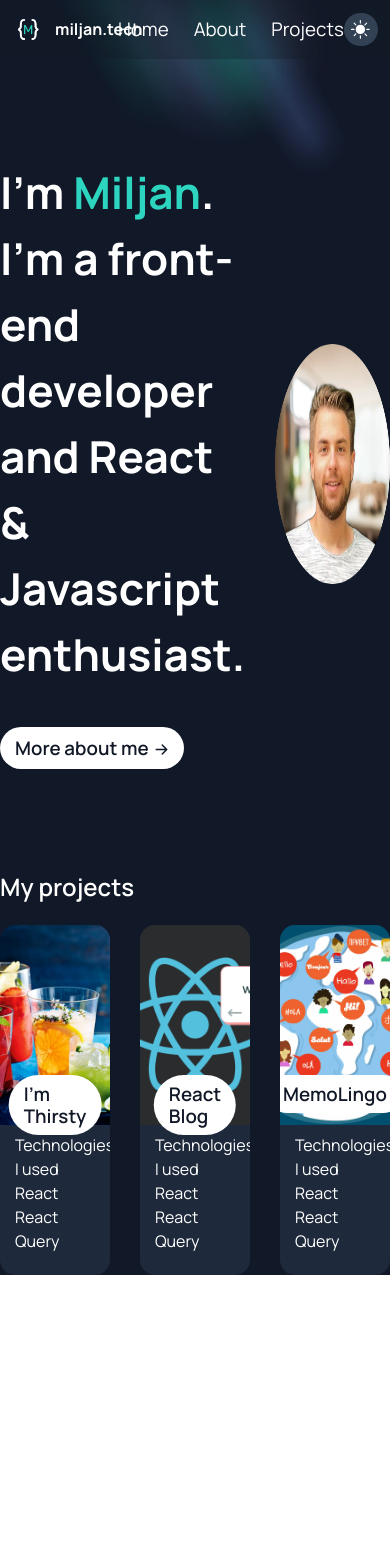
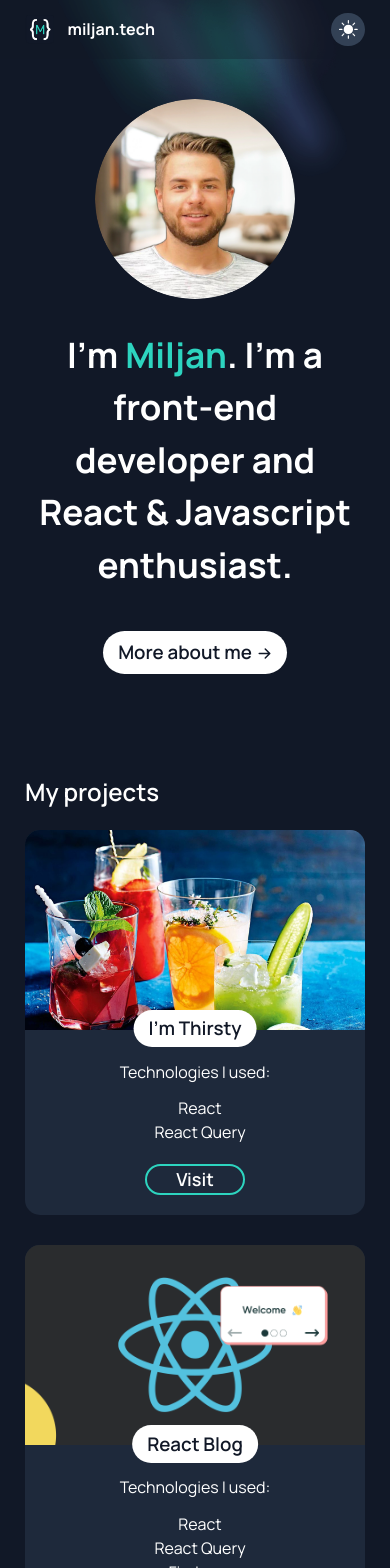
Before and after one commit to miljan-code/portfolio, a React (Vite) app: page / in a window 390 px wide. Shown: the top 1568 px of the page. Before the commit the page ends 1275 px from the top, so only its background shows below. Built offline with nearby package versions, Linux system fonts and the light colour scheme.

Commit message:
added responsivness

```diff
--- a/src/App.jsx
+++ b/src/App.jsx
@@ -13,11 +13,11 @@ const App = () => {
 
   return (
     <div className={darkMode ? 'dark' : ''}>
-      <div className="dark:bg-bgcol dark:text-white min-h-[100vh]">
+      <div className="dark:bg-bgcol dark:text-white">
         <div className="absolute sm:top-[-20rem] top-[-5rem] left-[50%] translate-x-[-50%] dark:opacity-75 h-[30rem] w-[25rem] xs:h-[40rem] xs:w-[30rem] sm:h-[76rem] sm:w-[59rem] scale-[1.3] opacity-0 z-0">
           <img src={rays} alt="" height={'100%'} width={'100%'} />
         </div>
-        <header className="relative p-5 bg-slate-100 dark:bg-bgcol dark:bg-opacity-30 z-50">
+        <header className="px-10 lg:px-0 relative p-5 bg-slate-100 dark:bg-bgcol dark:bg-opacity-30 z-50">
           <div className="max-w-[110rem] mx-auto flex items-center justify-between">
             <div className="flex items-center gap-5 cursor-pointer">
               <img
@@ -29,7 +29,7 @@ const App = () => {
                 miljan.tech
               </p>
             </div>
-            <nav>
+            <nav className="hidden ss:block">
               <ul className="flex text-3xl gap-10">
                 <li className="hover:text-primaryDark dark:hover:text-primary cursor-pointer transition-all">
                   Home
@@ -53,17 +53,17 @@ const App = () => {
             </div>
           </div>
         </header>
-        <main className="relative max-w-[110rem] mx-auto z-5">
-          <section className="flex mt-[10rem] items-center gap-[3rem]">
+        <main className="px-10 lg:px-0 relative max-w-[110rem] mx-auto z-5">
+          <section className="flex flex-col-reverse ss:flex-row mt-[5rem] ss:mt-[10rem] items-center gap-[3rem]">
             <div className="flex-1">
-              <h2 className="text-[4.4rem] font-bold">
+              <h2 className="text-center ss:text-left text-[3.5rem] sm:text-[3.8rem] ms:text-[4rem] md:text-[4.4rem] font-bold">
                 I'm{' '}
                 <span className="text-primaryDark dark:text-primary">
                   Miljan
                 </span>
                 . I'm a front-end developer and React & Javascript enthusiast.
               </h2>
-              <button className="mt-[4rem] text-3xl font-semibold bg-black text-white hover:bg-primaryDark dark:bg-white px-6 py-4 rounded-full dark:text-bgcol dark:hover:bg-primary transition-all flex items-center gap-2">
+              <button className="mt-[4rem] text-3xl font-semibold bg-primaryDark text-white hover:bg-black dark:bg-white px-6 py-4 rounded-full dark:text-bgcol dark:hover:bg-primary transition-all flex items-center gap-2 mx-auto ss:mx-0">
                 More about me{' '}
                 <span className="mt-1">
                   <HiArrowRight size={15} />
@@ -74,73 +74,99 @@ const App = () => {
               <img
                 src={me}
                 alt="Miljan"
-                className="rounded-full h-[240px] ml-auto"
+                className="rounded-full h-[200px] ms:h-[220px] md:h-[240px] ml-auto mt-[-1rem] ss:mt-0"
               />
             </div>
           </section>
-          <section className="mt-[10rem]">
-            <h2 className="text-[2.4rem] font-semibold">My projects</h2>
-            <div className="mt-[2rem] flex gap-[3rem]">
-              <div className="min-h-[350px] flex-1 bg-slate-100 dark:bg-bgcolLight rounded-3xl overflow-hidden">
+          <section className="mt-[10rem] pb-[5rem]">
+            <h2 className="text-[2.4rem] font-semibold text-left xs:text-center">
+              My projects
+            </h2>
+            <div className="mt-[2rem] flex flex-col ms:flex-row xs:max-w-[400px] ms:max-w-full xs:mx-auto gap-[3rem]">
+              <div className="flex-1 bg-white dark:bg-bgcolLight rounded-3xl overflow-hidden flex flex-col shadow-dark dark:shadow-none">
                 <img
                   src={cocktails}
                   alt="Cocktails"
                   className="w-full h-[200px] object-cover"
                 />
                 <div className="relative">
-                  <h3 className="absolute top-[-5rem] left-[50%] translate-x-[-50%] bg-white dark:text-bgcol px-6 py-3 text-3xl rounded-full font-semibold cursor-pointer">
+                  <h3 className="absolute top-[-2rem] left-[50%] translate-x-[-50%] bg-primaryDark text-white dark:bg-white dark:text-bgcol px-6 py-3 text-3xl rounded-full font-semibold cursor-pointer">
                     I'm Thirsty
                   </h3>
                 </div>
-                <div className="py-3 px-6">
-                  <h3>Technologies I used</h3>
-                  <ul>
+                <div className="mt-[3rem] px-6">
+                  <h3 className="text-center mb-5">Technologies I used:</h3>
+                  <ul className="mt-2 pl-4 mb-[2rem] text-center">
                     <li>React</li>
                     <li>React Query</li>
                   </ul>
                 </div>
+                <button className="mt-auto mx-auto w-[10rem] border-2 rounded-full border-primaryDark hover:bg-primaryDark hover:text-white dark:border-primary mb-[2rem] text-[1.8rem] font-semibold dark:hover:bg-primary dark:hover:text-bgcol transition-all">
+                  Visit
+                </button>
               </div>
-              <div className="min-h-[350px] flex-1 bg-slate-100 dark:bg-bgcolLight rounded-3xl overflow-hidden">
+              <div className="flex-1 bg-white dark:bg-bgcolLight rounded-3xl overflow-hidden flex flex-col shadow-dark dark:shadow-none">
                 <img
                   src={reactpic}
                   alt="React"
                   className="w-full h-[200px] object-cover"
                 />
                 <div className="relative">
-                  <h3 className="absolute top-[-5rem] left-[50%] translate-x-[-50%] bg-white dark:text-bgcol px-6 py-3 text-3xl rounded-full font-semibold cursor-pointer">
+                  <h3 className="absolute top-[-2rem] left-[50%] translate-x-[-50%] bg-primaryDark text-white dark:bg-white dark:text-bgcol px-6 py-3 text-3xl rounded-full font-semibold cursor-pointer">
                     React Blog
                   </h3>
                 </div>
-                <div className="py-3 px-6">
-                  <h3>Technologies I used</h3>
-                  <ul>
+                <div className="mt-[3rem] px-6">
+                  <h3 className="text-center mb-5">Technologies I used:</h3>
+                  <ul className="mt-2 pl-4 mb-[2rem] text-center">
                     <li>React</li>
                     <li>React Query</li>
+                    <li>Firebase</li>
                   </ul>
                 </div>
+                <button className="mt-auto mx-auto w-[10rem] border-2 rounded-full border-primaryDark hover:bg-primaryDark hover:text-white dark:border-primary mb-[2rem] text-[1.8rem] font-semibold dark:hover:bg-primary dark:hover:text-bgcol transition-all">
+                  Visit
+                </button>
               </div>
-              <div className="min-h-[350px] flex-1 bg-slate-100 dark:bg-bgcolLight rounded-3xl overflow-hidden">
+              <div className="flex-1 bg-white dark:bg-bgcolLight rounded-3xl overflow-hidden flex flex-col shadow-dark dark:shadow-none">
                 <img
                   src={lingo}
                   alt="Languages"
                   className="w-full h-[200px] object-cover"
                 />
                 <div className="relative">
-                  <h3 className="absolute top-[-5rem] left-[50%] translate-x-[-50%] bg-white dark:text-bgcol px-6 py-3 text-3xl rounded-full font-semibold cursor-pointer">
+                  <h3 className="absolute top-[-2rem] left-[50%] translate-x-[-50%] bg-primaryDark text-white dark:bg-white dark:text-bgcol px-6 py-3 text-3xl rounded-full font-semibold cursor-pointer">
                     MemoLingo
                   </h3>
                 </div>
-                <div className="py-3 px-6">
-                  <h3>Technologies I used</h3>
-                  <ul>
+                <div className="mt-[3rem] px-6">
+                  <h3 className="text-center mb-5">Technologies I used:</h3>
+                  <ul className="mt-2 mb-[2rem] text-center">
                     <li>React</li>
                     <li>React Query</li>
+                    <li>Firebase</li>
+                    <li>Tailwind</li>
+                    <li>Typescript</li>
                   </ul>
                 </div>
+                <button className="mt-auto mx-auto w-[10rem] border-2 rounded-full border-primaryDark hover:bg-primaryDark hover:text-white dark:border-primary mb-[2rem] text-[1.8rem] font-semibold dark:hover:bg-primary dark:hover:text-bgcol transition-all">
+                  Visit
+                </button>
               </div>
             </div>
+            <button className="block mx-auto mt-[2rem] border-b-2 border-primaryDark dark:border-white">
+              See all projects
+            </button>
           </section>
         </main>
+        <footer className="px-10 lg:px-0 pb-[3rem] text-center">
+          <p>
+            developed by{' '}
+            <span className="text-primaryDark font-semibold dark:font-normal dark:text-primary cursor-pointer">
+              miljan.tech
+            </span>
+          </p>
+        </footer>
       </div>
     </div>
   );
--- a/tailwind.config.cjs
+++ b/tailwind.config.cjs
@@ -13,13 +13,18 @@ module.exports = {
       fontFamily: {
         open: ['Open Sans', 'sans-serif'],
       },
+      boxShadow: {
+        light: '0px 1px 3px rgba(255,255,255,.1);',
+        dark: '0px 1px 3px rgba(0,0,0,.1);',
+      },
     },
     screens: {
       xs: '480px',
       ss: '620px',
       sm: '768px',
-      md: '1060px',
-      lg: '1200px',
+      ms: '1000px',
+      md: '1080px',
+      lg: '1150px',
       xl: '1700px',
     },
   },
```
Also changed, not shown: 1 other file (tests, documents, lock files or other folders).
